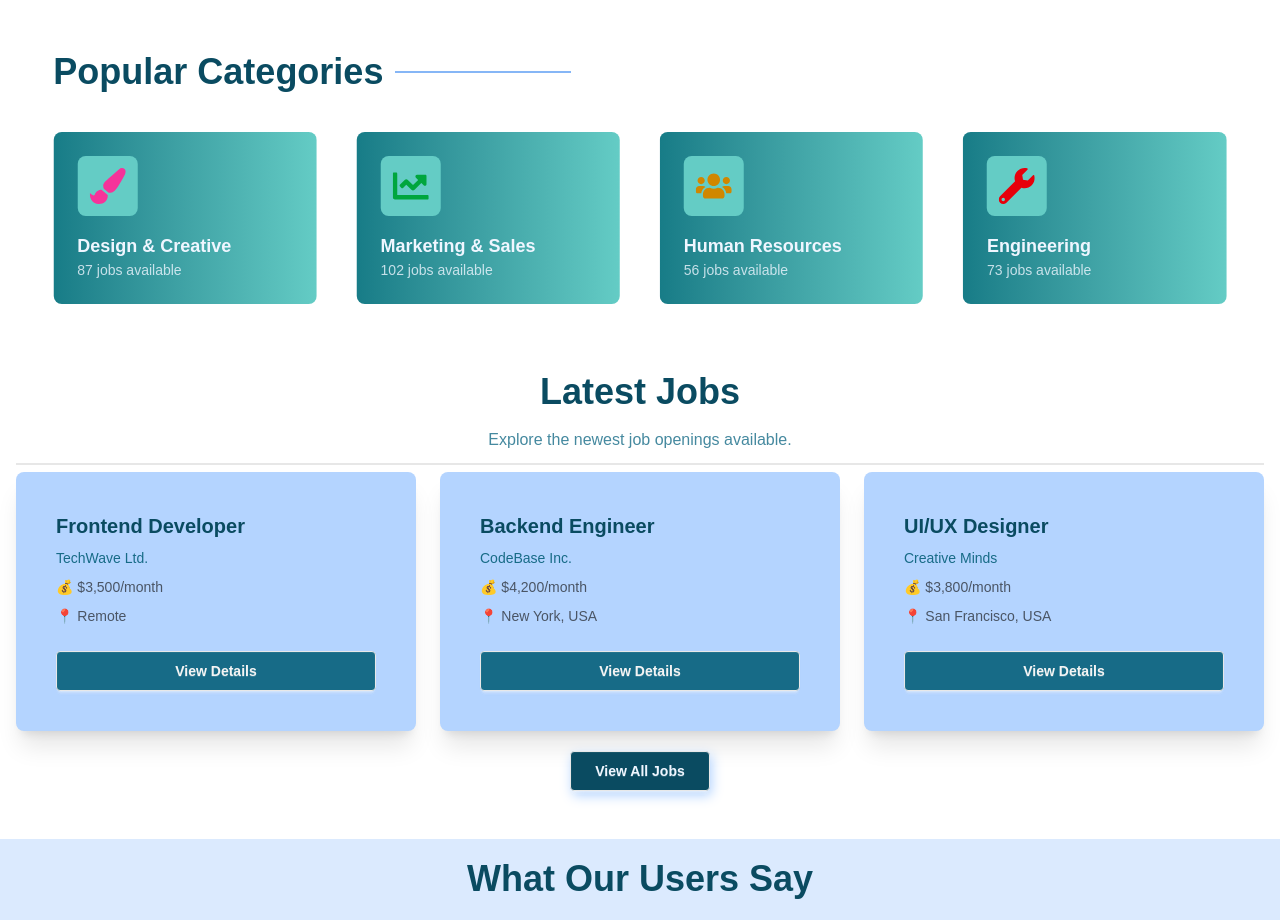
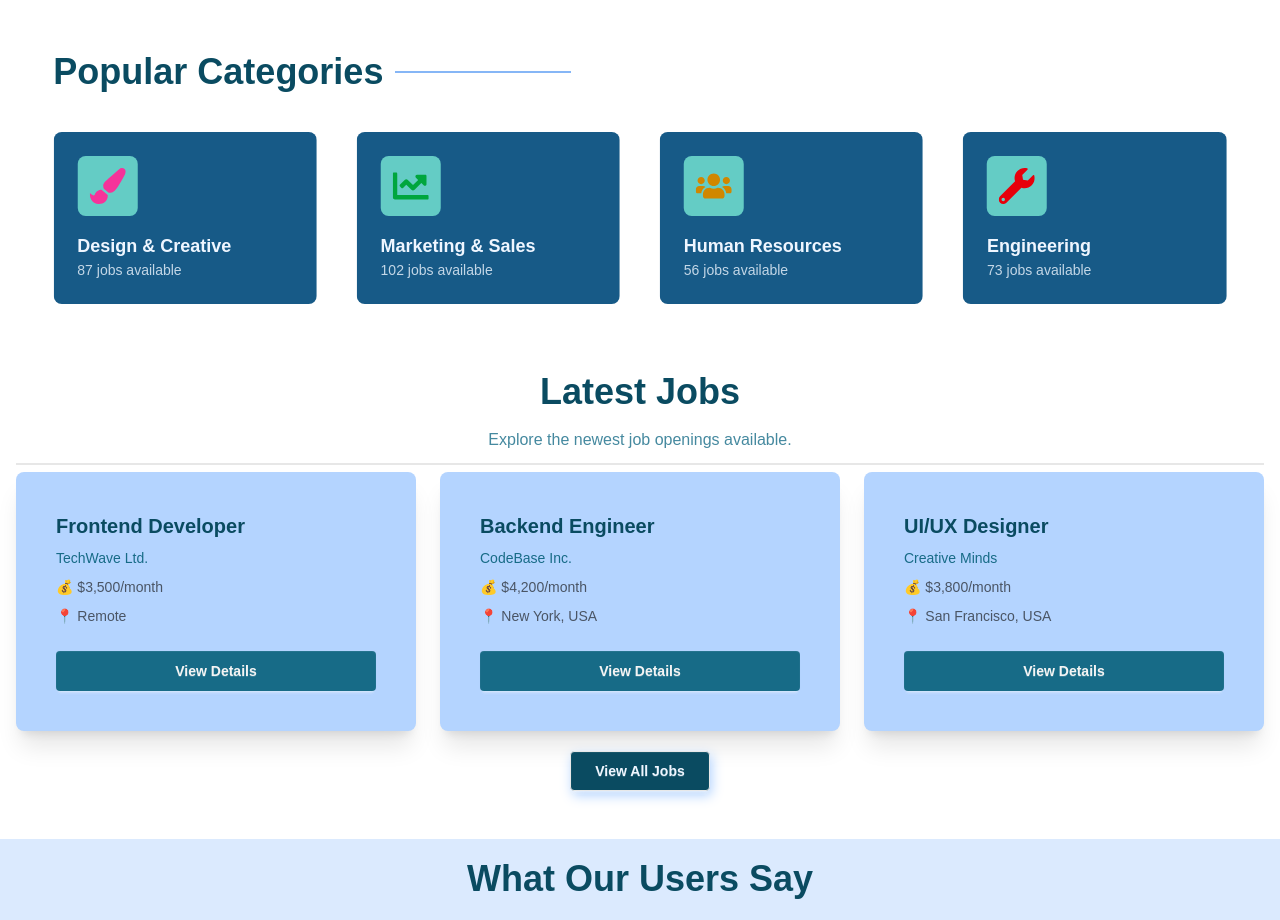
Before and after one commit to Motiur-Rahman-Dhrubo/Cakri-Bakri, a React (Vite) app: page / in a window 1280 px wide. Shown: the part 1640-2560 px from the top of the page. Built offline with nearby package versions, Linux system fonts and the light colour scheme; no server answers.

Commit message:
bg change on job category page

```diff
--- a/src/component/HomePage/JobCategory.jsx
+++ b/src/component/HomePage/JobCategory.jsx
@@ -117,7 +117,7 @@ export default function JobCategory() {
           >
             {jobCategories.map((category, idx) => (
               <SwiperSlide key={idx}>
-                <div className="bg-gradient-to-r from-[#177C87] to-[#64CCC5] p-6 rounded-lg transition-all duration-300 hover:shadow-md">
+                <div className="bg-[#175A87] p-6 rounded-lg transition-all duration-300 hover:shadow-md">
                   <Link to={`jobs-category/${category.categoryName}`}>
                     <p className="bg-[#64CCC5] p-3 w-fit rounded-lg">{category.icon}</p>
                     <div className="mt-4">
--- a/src/component/HomePage/LeteastJobs.jsx
+++ b/src/component/HomePage/LeteastJobs.jsx
@@ -43,7 +43,7 @@ export default function LeteastJobs() {
                 <p className="text-cb-primary font-medium">{job.company}</p>
                 <p className="text-gray-600">💰 {job.salary}</p>
                 <p className="text-gray-600">📍 {job.location}</p>
-                <button className="btn bg-cb-primary text-cb-white hover:bg-cb-btn mt-4">
+                <button className="btn border-0 bg-cb-primary text-cb-white hover:bg-cb-btn mt-4">
                   View Details
                 </button>
               </div>
```
